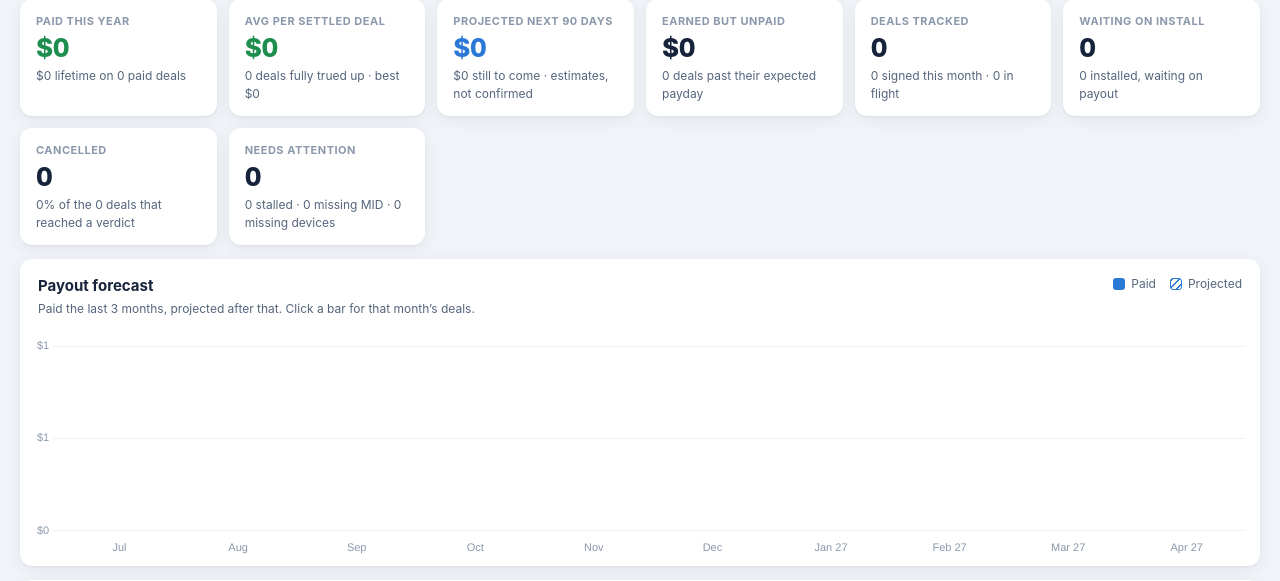
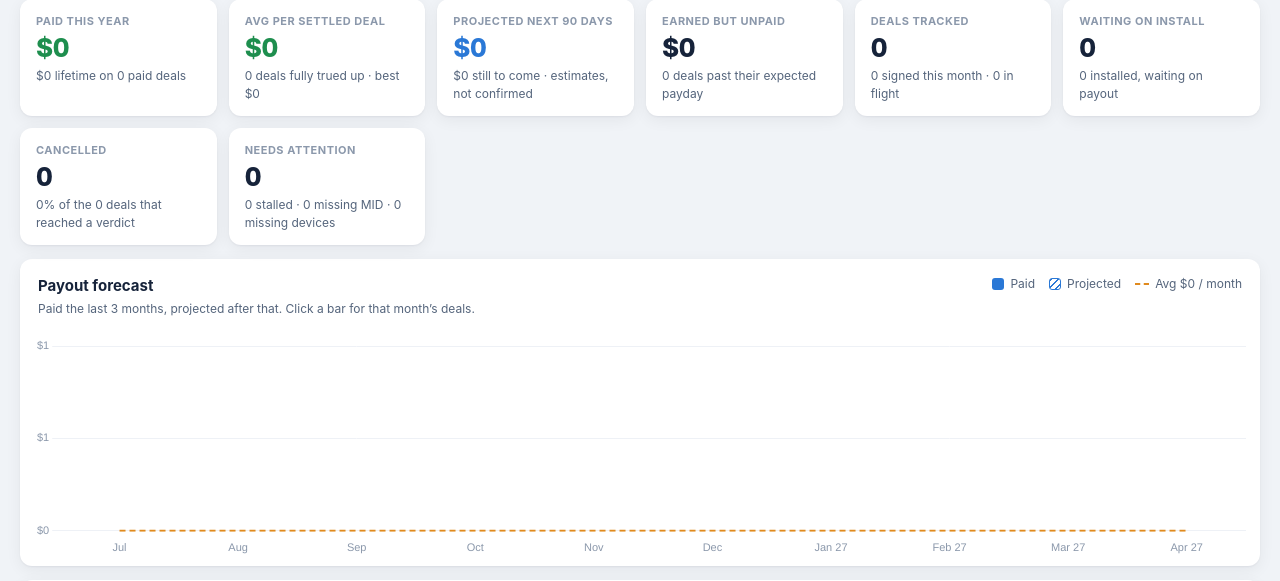
Before and after one commit to bmack99999/Inside-Sales-Claude, a Flask app: page /commissions in a window 1280 px wide. Shown: the part 149-730 px from the top of the page. Run offline with Flask 3, Linux system fonts and the light colour scheme; data that the repository does not hold is empty.

Commit message:
Add average monthly commission line to payout forecast
Dashed line across the forecast chart at the average of paid + projected per
month, spanning the first to last month with any money. Value shown in the
legend.

Co-Authored-By: Claude Opus 5.5 <noreply@anthropic.com>

```diff
--- a/dashboard/static/commissions.css
+++ b/dashboard/static/commissions.css
@@ -62,6 +62,7 @@
 .cx-legend-item { display:inline-flex; align-items:center; gap:6px; }
 .cx-legend .sw { width:12px; height:12px; border-radius:3px; display:inline-block; }
 .cx-legend .sw-paid { background:var(--cx-accent); }
+.cx-legend .sw-avg { width:14px; height:0; border-radius:0; border-top:2px dashed #e08a1e; }
 .cx-legend .sw-proj { background:repeating-linear-gradient(135deg, var(--cx-accent) 0 2px, #fff 2px 5px); border:1px solid var(--cx-accent); }
 .cx-chart-wrap { padding:4px 14px 8px; }
 .cx-forecast-detail { padding:0 18px 14px; font-size:12.5px; color:var(--cx-ink-2); display:flex; flex-wrap:wrap; gap:6px 18px; }
--- a/dashboard/static/commissions.js
+++ b/dashboard/static/commissions.js
@@ -104,6 +104,7 @@
       ctx.fillStyle = '#55657c'; ctx.textAlign = 'center'; ctx.textBaseline = 'bottom';
       ch.data.datasets.forEach(function (ds, di) {
         var meta = ch.getDatasetMeta(di);
+        if (ds.type === 'line') return;
         meta.data.forEach(function (bar, i) {
           var v = ds.data[i]; if (!v) return;
           ctx.fillText(money(v), bar.x, bar.y - 3);
@@ -119,6 +120,13 @@
     var ctx = $('cx-chart').getContext('2d');
     var total90 = view.summary.projected_90d;
     $('cx-forecast-sub').textContent = 'Paid the last 3 months, projected after that. Click a bar for that month\u2019s deals.';
+    // Average monthly commission: paid + projected, across the months from the
+    // first to the last one with any money (so empty far out months don't drag it down).
+    var totals = f.months.map(function (m, i) { return (f.paid[i] || 0) + (f.projected[i] || 0); });
+    var nz = totals.map(function (v, i) { return v ? i : -1; }).filter(function (i) { return i >= 0; });
+    var span = nz.length ? totals.slice(nz[0], nz[nz.length - 1] + 1) : [];
+    var avg = span.length ? span.reduce(function (a, b) { return a + b; }, 0) / span.length : 0;
+    $('cx-avg-label').textContent = 'Avg ' + money(avg) + ' / month';
     if (chart) chart.destroy();
     chart = new Chart(ctx, {
       type: 'bar',
@@ -127,6 +135,7 @@
         datasets: [
           { label: 'Paid', data: f.paid, backgroundColor: accent, borderRadius: 4, borderSkipped: 'bottom', maxBarThickness: 34 },
           { label: 'Projected', data: f.projected, backgroundColor: hatch(accent), borderColor: accent, borderWidth: 1, borderRadius: 4, borderSkipped: 'bottom', maxBarThickness: 34 },
+          { type: 'line', label: 'Avg / month', data: f.months.map(function () { return avg; }), borderColor: '#e08a1e', borderWidth: 2, borderDash: [6, 4], pointRadius: 0, pointHitRadius: 0, fill: false, order: -1 },
         ]
       },
       plugins: [valueLabels],
--- a/dashboard/templates/commissions.html
+++ b/dashboard/templates/commissions.html
@@ -30,6 +30,7 @@
       <div class="cx-legend">
         <span class="cx-legend-item"><i class="sw sw-paid"></i>Paid</span>
         <span class="cx-legend-item"><i class="sw sw-proj"></i>Projected</span>
+        <span class="cx-legend-item"><i class="sw sw-avg"></i><span id="cx-avg-label">Avg / month</span></span>
       </div>
     </div>
     <div class="cx-chart-wrap"><canvas id="cx-chart" height="230" aria-label="Commission paid and projected by month" role="img"></canvas></div>
```
